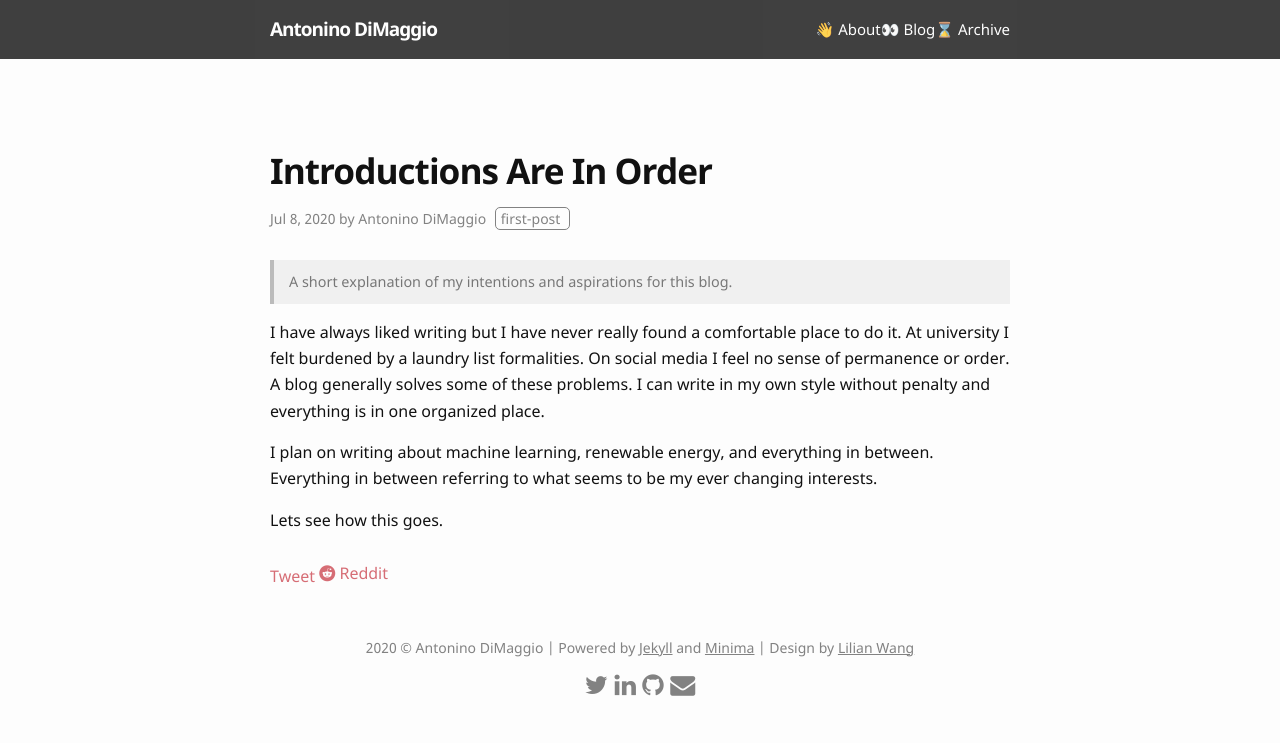
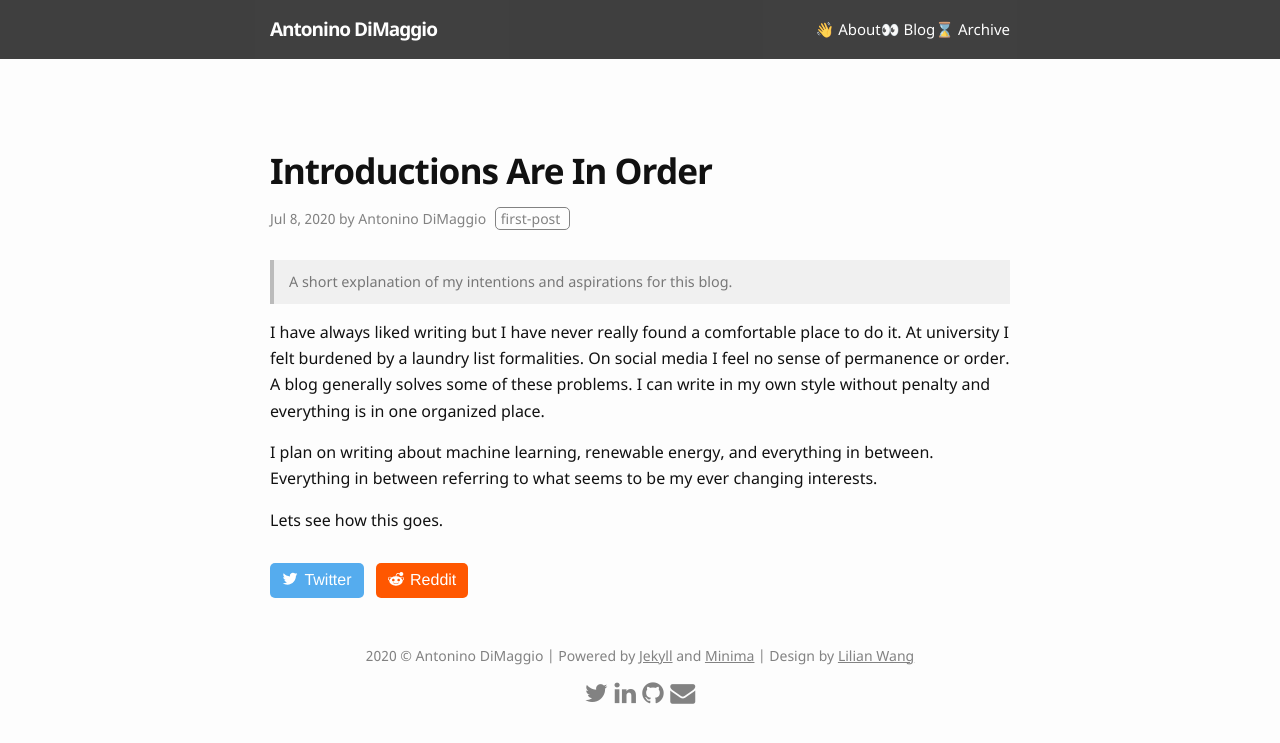
Before and after one commit to antoninodimaggio/antoninodimaggio.github.io, a Jekyll site: the page built from _posts/2020-07-08-introdcutions-are-in-order.md, in a window 1280 px wide. Shown: the top 743 px of the page. Built offline with Jekyll 4.4.1, drawn with Linux system fonts in a browser that asks for light colours; nearby versions of some CDN libraries; comment, search, counter and statistics services are not loaded.

Commit message:
Add improved twitter and redditshare buttons

```diff
--- a/_layouts/post.html
+++ b/_layouts/post.html
@@ -28,12 +28,21 @@ layout: default
     {{ content }}
   </div>
 
-  <span class="share-buttons">
-    <a href="https://twitter.com/share?ref_src=twsrc%5Etfw" class="twitter-share-button" data-via="{{site.twitter.username}}" data-show-count="false">Tweet</a><script async src="https://platform.twitter.com/widgets.js" charset="utf-8"></script>
-    <a href="http://www.reddit.com/submit?url={{site.url}}{{page.url}}" rel="nofollow" style="position:relative; top:-3px;"><i class="fa fa-reddit"></i> Reddit</a>
-  </span>
+  <div class="share-buttons">
+    <!-- Sharingbutton Twitter -->
+    <a class="resp-sharing-button__link" href="https://twitter.com/intent/tweet/?text={{ page.title }}&url={{ site.url }}{{ page.url }}&via={{ site.twitter.username }}&related={{ site.twitter.username }}" target="_blank" rel="nofollow noopener" aria-label="Share on Twitter">
+      <div class="resp-sharing-button resp-sharing-button--twitter resp-sharing-button--large"><div aria-hidden="true" class="resp-sharing-button__icon resp-sharing-button__icon--solid">
+        <svg xmlns="http://www.w3.org/2000/svg" viewBox="0 0 24 24"><path d="M23.44 4.83c-.8.37-1.5.38-2.22.02.93-.56.98-.96 1.32-2.02-.88.52-1.86.9-2.9 1.1-.82-.88-2-1.43-3.3-1.43-2.5 0-4.55 2.04-4.55 4.54 0 .36.03.7.1 1.04-3.77-.2-7.12-2-9.36-4.75-.4.67-.6 1.45-.6 2.3 0 1.56.8 2.95 2 3.77-.74-.03-1.44-.23-2.05-.57v.06c0 2.2 1.56 4.03 3.64 4.44-.67.2-1.37.2-2.06.08.58 1.8 2.26 3.12 4.25 3.16C5.78 18.1 3.37 18.74 1 18.46c2 1.3 4.4 2.04 6.97 2.04 8.35 0 12.92-6.92 12.92-12.93 0-.2 0-.4-.02-.6.9-.63 1.96-1.22 2.56-2.14z"/></svg>
+        </div>Twitter</div>
+    </a>
 
-
+    <!-- Sharingbutton Reddit -->
+    <a class="resp-sharing-button__link" href="https://reddit.com/submit/?url={{ site.url }}&resubmit=true&title={{ page.title }}" target="_blank" rel=" nofollow nofnoopener" aria-label="Share on Reddit">
+      <div class="resp-sharing-button resp-sharing-button--reddit resp-sharing-button--large"><div aria-hidden="true" class="resp-sharing-button__icon resp-sharing-button__icon--solid">
+        <svg xmlns="http://www.w3.org/2000/svg" viewBox="0 0 24 24"><path d="M24 11.5c0-1.65-1.35-3-3-3-.96 0-1.86.48-2.42 1.24-1.64-1-3.75-1.64-6.07-1.72.08-1.1.4-3.05 1.52-3.7.72-.4 1.73-.24 3 .5C17.2 6.3 18.46 7.5 20 7.5c1.65 0 3-1.35 3-3s-1.35-3-3-3c-1.38 0-2.54.94-2.88 2.22-1.43-.72-2.64-.8-3.6-.25-1.64.94-1.95 3.47-2 4.55-2.33.08-4.45.7-6.1 1.72C4.86 8.98 3.96 8.5 3 8.5c-1.65 0-3 1.35-3 3 0 1.32.84 2.44 2.05 2.84-.03.22-.05.44-.05.66 0 3.86 4.5 7 10 7s10-3.14 10-7c0-.22-.02-.44-.05-.66 1.2-.4 2.05-1.54 2.05-2.84zM2.3 13.37C1.5 13.07 1 12.35 1 11.5c0-1.1.9-2 2-2 .64 0 1.22.32 1.6.82-1.1.85-1.92 1.9-2.3 3.05zm3.7.13c0-1.1.9-2 2-2s2 .9 2 2-.9 2-2 2-2-.9-2-2zm9.8 4.8c-1.08.63-2.42.96-3.8.96-1.4 0-2.74-.34-3.8-.95-.24-.13-.32-.44-.2-.68.15-.24.46-.32.7-.18 1.83 1.06 4.76 1.06 6.6 0 .23-.13.53-.05.67.2.14.23.06.54-.18.67zm.2-2.8c-1.1 0-2-.9-2-2s.9-2 2-2 2 .9 2 2-.9 2-2 2zm5.7-2.13c-.38-1.16-1.2-2.2-2.3-3.05.38-.5.97-.82 1.6-.82 1.1 0 2 .9 2 2 0 .84-.53 1.57-1.3 1.87z"/></svg>
+      </div>Reddit</div>
+    </a>
+  </div>
 
   <div class="page-navigation">
     {% if page.previous.url %}
```
